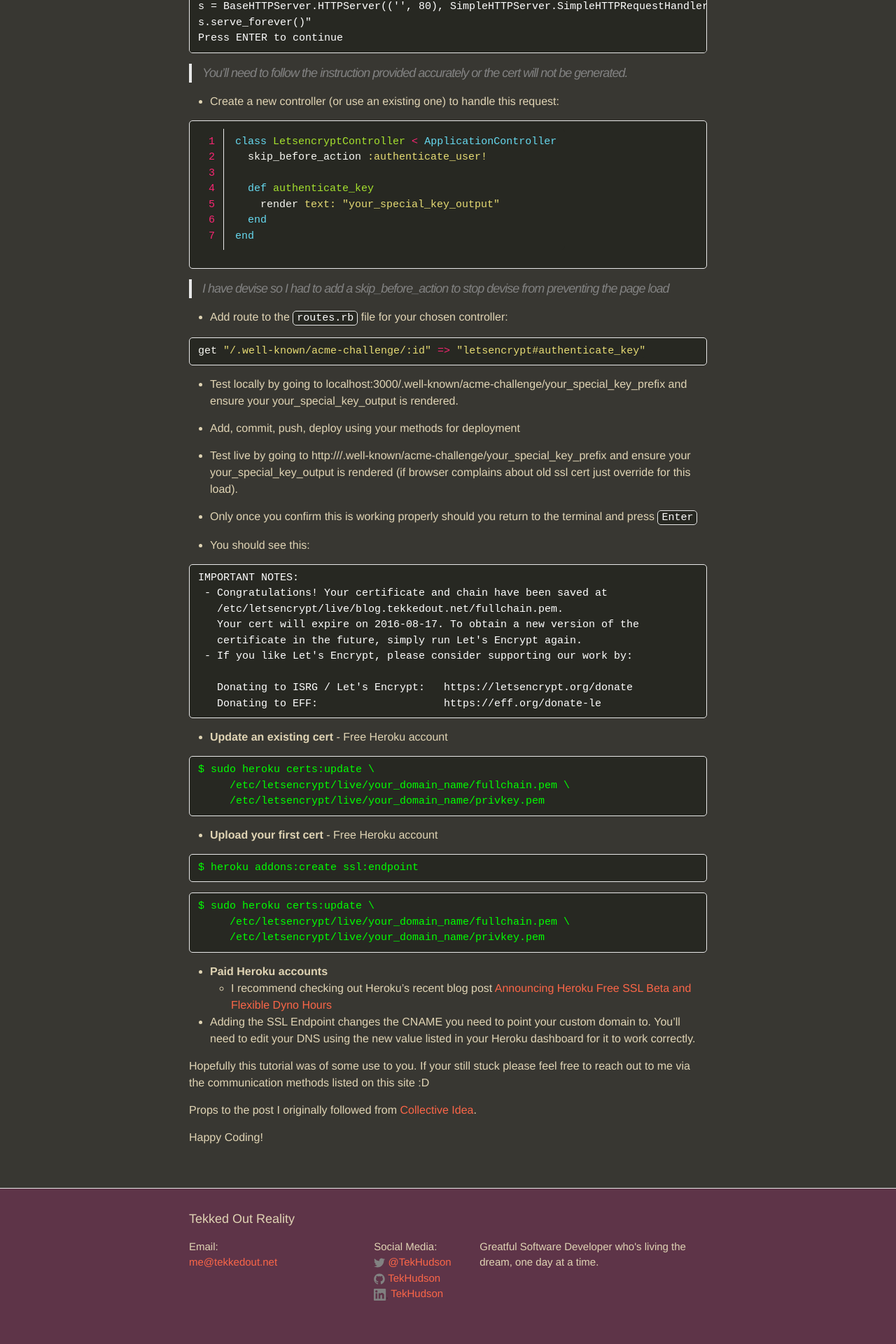
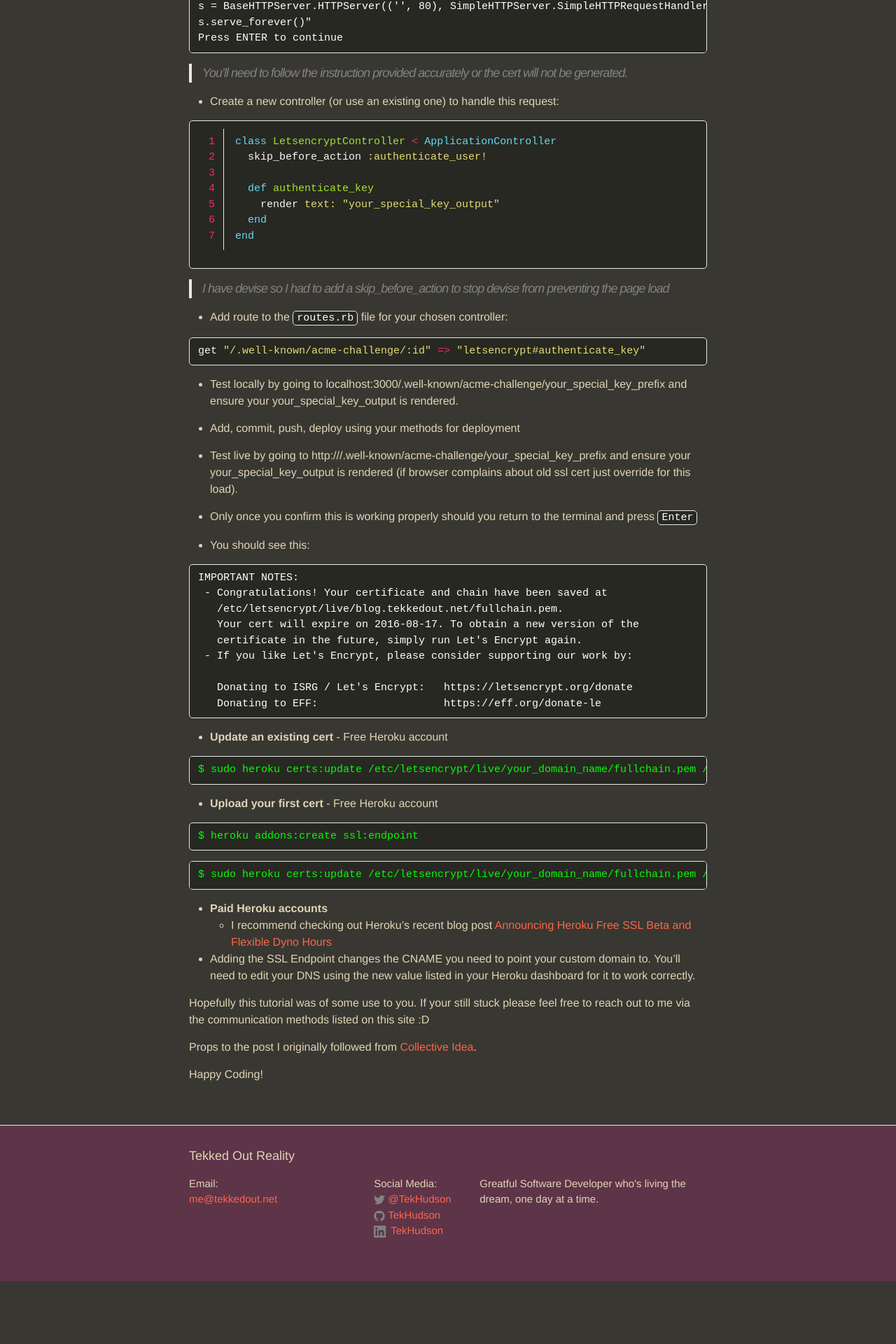
Before and after one commit to tekHudson/tekHudson.github.io, a Jekyll site: the page built from _posts/2016-05-19-letsencrypt-for-heroku-rails-app.markdown, in a window 1280 px wide. Shown: the part 2623-4543 px from the top of the page at 70% size. Built offline with Jekyll 4.4.1, drawn with Linux system fonts in a browser that asks for light colours; comment, search, counter and statistics services are not loaded; after the commit the page ends 4453 px from its top, so only the background shows below that.

Commit message:
Fix css errors

```diff
--- a/_posts/2016-05-19-letsencrypt-for-heroku-rails-app.markdown
+++ b/_posts/2016-05-19-letsencrypt-for-heroku-rails-app.markdown
@@ -115,9 +115,7 @@
 
 
 {% highlight terminal %}
-sudo heroku certs:update \
-     /etc/letsencrypt/live/your_domain_name/fullchain.pem \
-     /etc/letsencrypt/live/your_domain_name/privkey.pem
+sudo heroku certs:update /etc/letsencrypt/live/your_domain_name/fullchain.pem /etc/letsencrypt/live/your_domain_name/privkey.pem
 {% endhighlight %}
 
 * **Upload your first cert** - Free Heroku account
@@ -127,9 +125,7 @@
 {% endhighlight %}
 
 {% highlight terminal %}
-sudo heroku certs:update \
-     /etc/letsencrypt/live/your_domain_name/fullchain.pem \
-     /etc/letsencrypt/live/your_domain_name/privkey.pem
+sudo heroku certs:update /etc/letsencrypt/live/your_domain_name/fullchain.pem /etc/letsencrypt/live/your_domain_name/privkey.pem
 {% endhighlight %}
 
 * **Paid Heroku accounts**
--- a/_sass/_base.scss
+++ b/_sass/_base.scss
@@ -141,6 +141,12 @@
 
     &.language-terminal {
         color: #00FF00;
+        background-color: #272822;
+
+        & span.err {
+            color: #00FF00;
+            background-color: #272822;
+        }
     }
 
     &.language-terminal::before {
```
Also changed, not shown: 3 other files.
